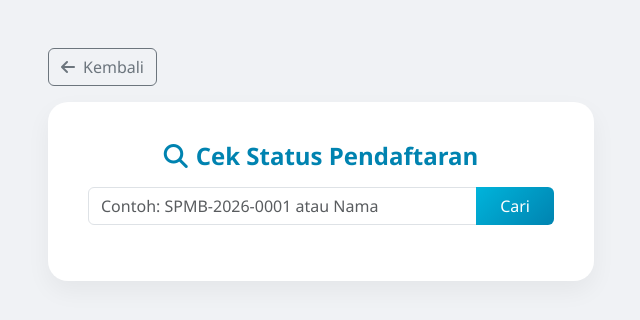
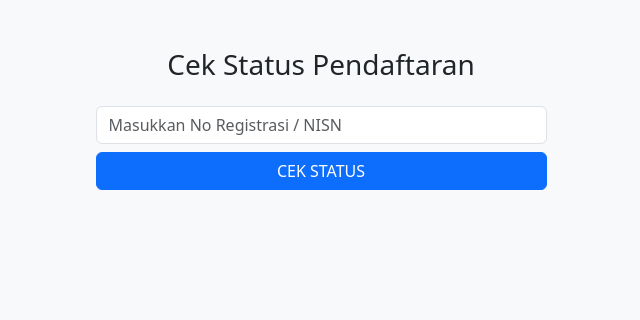
Before and after one commit to sditinsanrabbani01-maker/SPMB, a plain HTML site: page cek.html in a window 1280 px wide. Shown: the whole page, without its empty margins (319-959 px from the left). Drawn offline with nearby package versions, Linux system fonts and the light colour scheme.

Commit message:
Update cek.html

```diff
--- a/cek.html
+++ b/cek.html
@@ -1,73 +1,27 @@
 <!DOCTYPE html>
 <html lang="id">
 <head>
-  <meta charset="UTF-8">
-  <title>Cek Pendaftaran</title>
-  <link href="https://cdn.jsdelivr.net/npm/bootstrap@5.3.0/dist/css/bootstrap.min.css" rel="stylesheet">
-  <link rel="stylesheet" href="https://cdnjs.cloudflare.com/ajax/libs/font-awesome/6.4.0/css/all.min.css">
-  <style>
-    body { background-color: #f0f2f5; font-family: 'Segoe UI', Tahoma, Geneva, Verdana, sans-serif; }
-    .card-custom { border-radius: 20px; border: none; box-shadow: 0 10px 25px rgba(0,0,0,0.05); }
-    .btn-gradient { background: linear-gradient(135deg, #00B4DB 0%, #0083B0 100%); color: white; border: none; }
-  </style>
+    <meta charset="UTF-8"><title>Cek Kelulusan</title>
+    <link href="https://cdn.jsdelivr.net/npm/bootstrap@5.3.0/dist/css/bootstrap.min.css" rel="stylesheet">
 </head>
-<body>
-  <div class="container my-5">
-    <div class="row justify-content-center">
-      <div class="col-md-6">
-        <a href="index.html" class="btn btn-outline-secondary mb-3"><i class="fas fa-arrow-left me-2"></i>Kembali</a>
-
-        <div class="card card-custom p-4">
-          <div class="card-body">
-            <h4 class="text-center fw-bold mb-3" style="color: #0083B0;"><i class="fas fa-search me-2"></i>Cek Status Pendaftaran</h4>
-            <form onsubmit="handleCek(this); return false;">
-              <div class="input-group mb-3">
-                <input type="text" id="keyword" class="form-control" placeholder="Contoh: SPMB-2026-0001 atau Nama" required>
-                <button type="submit" id="btnCari" class="btn btn-gradient px-4">Cari</button>
-              </div>
-            </form>
-            <div id="outputArea" class="mt-4 d-none"></div>
-          </div>
-        </div>
-      </div>
-    </div>
-  </div>
-
-  <script>
-    const API_URL = "https://script.google.com/macros/s/AKfycby54JErrLmy-w1d9Inc2YvUn1M2QTO4-5rOV0Shn0XTul3a_JsKp-49d8ggR_BMLSn1Dw/exec";
-
-    function handleCek(form) {
-      const btn = document.getElementById('btnCari');
-      const output = document.getElementById('outputArea');
-      btn.disabled = true;
-      output.classList.add('d-none');
-
-      fetch(API_URL, {
-        method: "POST",
-        body: JSON.stringify({ action: "cekPendaftaran", keyword: document.getElementById('keyword').value })
-      })
-      .then(res => res.json())
-      .then(response => {
-        btn.disabled = false;
-        output.classList.remove('d-none');
-
-        if (response.success) {
-          const d = response.data;
-          let alertClass = d.status === 'DITERIMA' ? 'alert-success' : (d.status === 'DITOLAK' ? 'alert-danger' : 'alert-warning');
-
-          output.innerHTML = `
-            <div class="alert ${alertClass} text-center fw-bold">${d.status}</div>
-            <div class="p-3 border rounded bg-light">
-              <p class="mb-1 text-muted small">No Registrasi: <b>${d.noReg}</b></p>
-              <p class="mb-1 text-muted small">Nama: <b>${d.nama}</b></p>
-              <p class="mb-1 text-muted small">NISN: <b>${d.nisn}</b></p>
-              <p class="mb-1 text-muted small">Sekolah: <b>${d.sekolah}</b></p>
-            </div>`;
-        } else {
-          output.innerHTML = `<div class="alert alert-danger text-center">${response.message}</div>`;
-        }
-      }).catch(err => { alert("Gagal menyambung ke server!"); btn.disabled = false; });
+<body class="bg-light"><div class="container mt-5 text-center">
+    <h3>Cek Status Pendaftaran</h3>
+    <div class="row justify-content-center mt-4"><div class="col-md-5">
+        <input type="text" id="keyword" class="form-control" placeholder="Masukkan No Registrasi / NISN">
+        <button onclick="cekData()" class="btn btn-primary mt-2 w-100">CEK STATUS</button>
+        <div id="hasil" class="mt-4"></div>
+    </div></div>
+</div>
+<script src="config.js"></script>
+<script>
+    async function cekData() {
+        const key = document.getElementById('keyword').value;
+        const res = await fetch(CONFIG_API_URL, { method: "POST", body: JSON.stringify({ action: "cekPendaftaran", keyword: key }) });
+        const result = await res.json();
+        const h = document.getElementById('hasil');
+        if(result.success) {
+            h.innerHTML = `<div class="card p-3"><h5>${result.data.nama}</h5><p>Status: <b>${result.data.status}</b></p></div>`;
+        } else { h.innerHTML = `<div class="alert alert-danger">Data tidak ditemukan</div>`; }
     }
-  </script>
-</body>
-</html>
+</script>
+</body></html>
```
